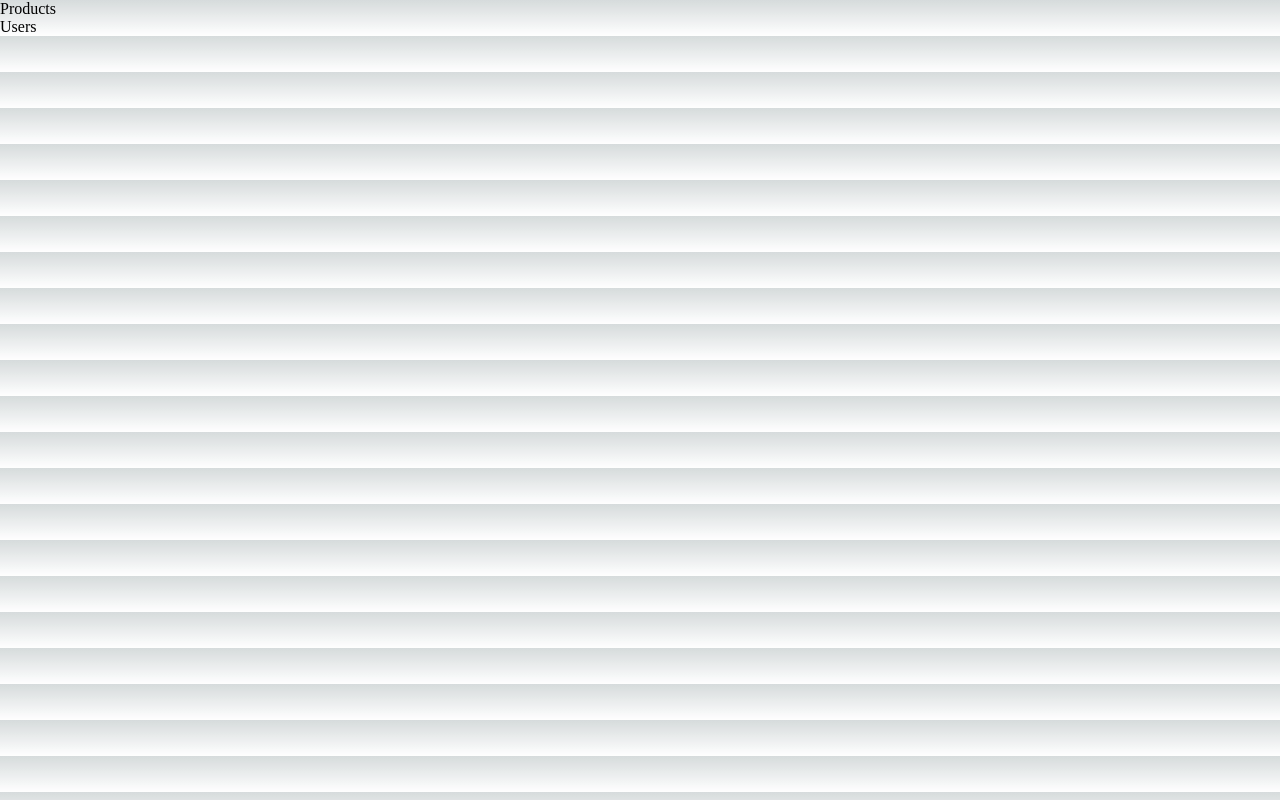
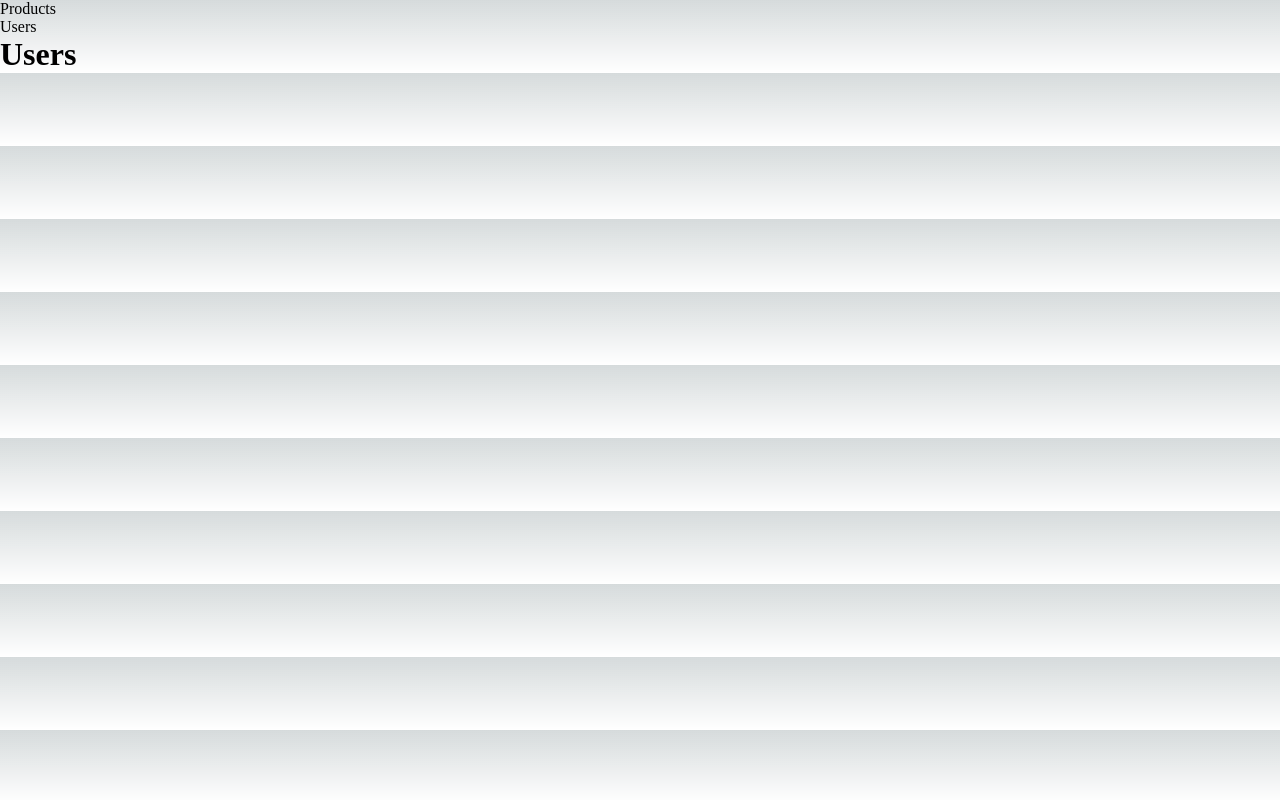
Before and after one commit to polatengin/yerevan, a Next.js app in the folder src/: page /users in a window 1280 px wide. Built offline with nearby package versions, Linux system fonts and the light colour scheme.

Commit message:
adding title of the page

```diff
--- a/src/app/users/page.tsx
+++ b/src/app/users/page.tsx
@@ -1,6 +1,7 @@
 export default function Users() {
   return (
     <div>
+      <h1>Users</h1>
     </div>
   )
 }
```
